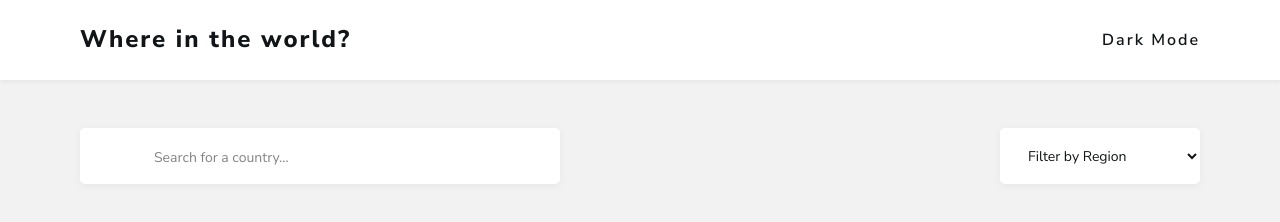
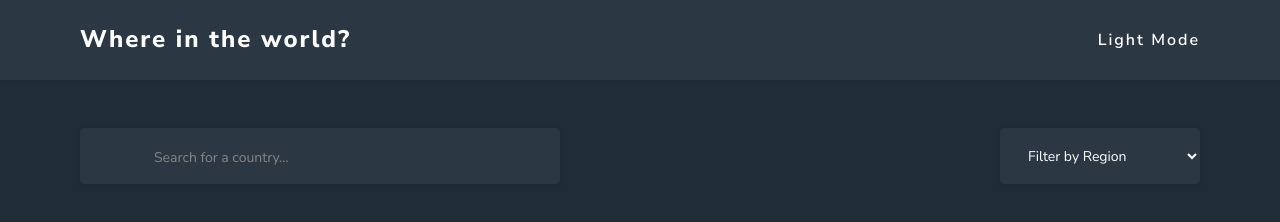
Before and after one commit to AbduraxmonjonXosiljonov/my-country, a plain HTML site: page index.html in a window 1280 px wide. Both pictures are taken after a click on the element "Dark Mode". Drawn offline with nearby package versions, Linux system fonts and the light colour scheme; no server answers.

Commit message:
darck mode

```diff
--- a/css/main.css
+++ b/css/main.css
@@ -3,10 +3,12 @@
     --light-color:#fff;
     --bg-color:#f2f2f2;
     --dtext-color: #111517;
+    --dbg-color:#202c36;
   }
   /* GLOBAL */
   * {
     box-sizing: border-box;
+    transition: all 0.5s ease;
   }
 
   html {
@@ -177,6 +179,10 @@ padding-left: 24px;
     color: var(--dtext-color);
   }
 
+  .hidden{
+      display: none;
+  }
+
   @media only screen and (max-width: 548px) {
     .header-nav_mode h2{
         font-size: 13px;
--- a/index.html
+++ b/index.html
@@ -24,7 +24,7 @@
                     </h1>
                 </div>
                 <div class="header-nav_mode">
-                    <h2>
+                    <h2 class="dark">
                         Dark Mode
                     </h2>
                 </div>
--- a/js/app.js
+++ b/js/app.js
@@ -1,6 +1,7 @@
 const country = document.querySelector('.country')
 const box = document.querySelector('.main-section')
 const searchinput = document.querySelector('.search-input')
+const darcstyle = document.querySelector('.dark')
 
 //api
 const api ='https://restcountries.com/v3.1/all'
@@ -19,9 +20,7 @@ const showContent = (countries) => {
         countryDiv.classList.add('country')
         countryDiv.innerHTML =`
         <a href="#">
-
                         <img src=${countri.flags.png} alt="" height="160" width="260">
-
                     <h4>
                         ${countri.name.common}
                     </h4>
@@ -40,3 +39,37 @@ const showContent = (countries) => {
         box.appendChild(countryDiv)
     })
 }
+
+darcstyle.addEventListener('click', ()=>{
+    document.querySelector('body').style.backgroundColor ='var(--dbg-color)'
+    document.querySelector('.header').style.backgroundColor = 'var(--dark-color)'
+    document.querySelector('h1').style.color = '#fff'
+    document.querySelector('h2').style.color = '#fff'
+    document.querySelector('h2').textContent ='Light Mode'
+    // document.querySelectorAll('.country').style.backgroundColor = 'var(--dark-color)'
+    document.querySelectorAll('.country').forEach(function(el) {
+        el.style.backgroundColor = "var(--dark-color)";
+      })
+      document.querySelectorAll('p').forEach(function(el) {
+        el.style.color = "var(--light-color)";
+      })
+      document.querySelectorAll('span').forEach(function(el) {
+        el.style.color = "var(--light-color)";
+      })
+      document.querySelectorAll('h4').forEach(function(el) {
+        el.style.color = "var(--light-color)";
+      })
+      document.querySelectorAll('.search-input').forEach(function(el) {
+        el.style.backgroundColor = "var(--dark-color)";
+      })
+      document.querySelectorAll('.search-input').forEach(function(el) {
+        el.style.color = "var(--light-color)";
+      })
+
+      document.querySelectorAll('.country-select').forEach(function(el) {
+        el.style.backgroundColor = "var(--dark-color)";
+    })
+    document.querySelectorAll('.country-select').forEach(function(el) {
+        el.style.color = "var(--light-color)";
+    })
+})
```
